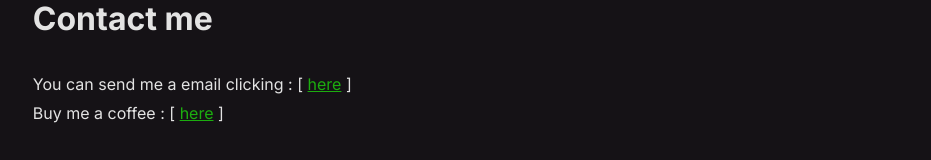
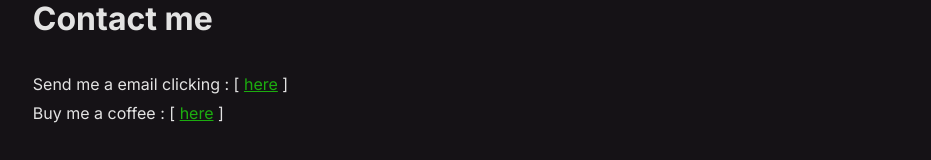
Before and after one commit to nothiaki/nothiaki.github.io, an Angular app: page / in a window 1280 px wide. Shown: the part 567-727 px from the top of the page, without its empty margins (172-1103 px from the left). Built offline with nearby package versions, Linux system fonts and the light colour scheme; no server answers.

Commit message:
chore: change title faces and email link

```diff
--- a/src/app/components/contact/contact.component.html
+++ b/src/app/components/contact/contact.component.html
@@ -3,7 +3,7 @@
         <h1>Contact me</h1>
     </div>
     <div class="contacts-links">
-        <p>You can send me a email clicking :
+        <p>Send me a email clicking :
             [ <a href="mailto:celsohenrique367@gmail.com">here</a> ]
         </p>
         <p>Buy me a coffee :
--- a/src/app/components/home/home.component.ts
+++ b/src/app/components/home/home.component.ts
@@ -11,7 +11,7 @@ export class HomeComponent implements OnInit {
   face: string = '';
 
   ngOnInit(): void {
-    const arr: string[] = [':)', ';)', ':3', ':D', ':P', '<3'];
+    const arr: string[] = [':)', ';)', ':D', ':P', '<3'];
 
     this.face = arr[Math.floor(Math.random() * arr.length)];
   }
```
